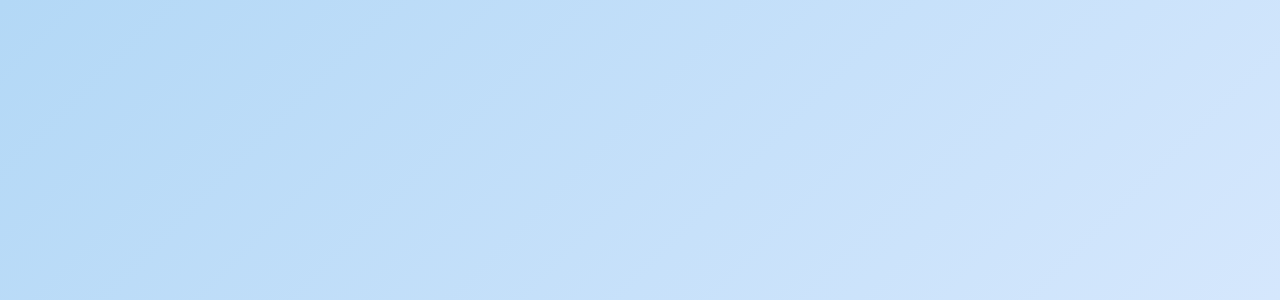
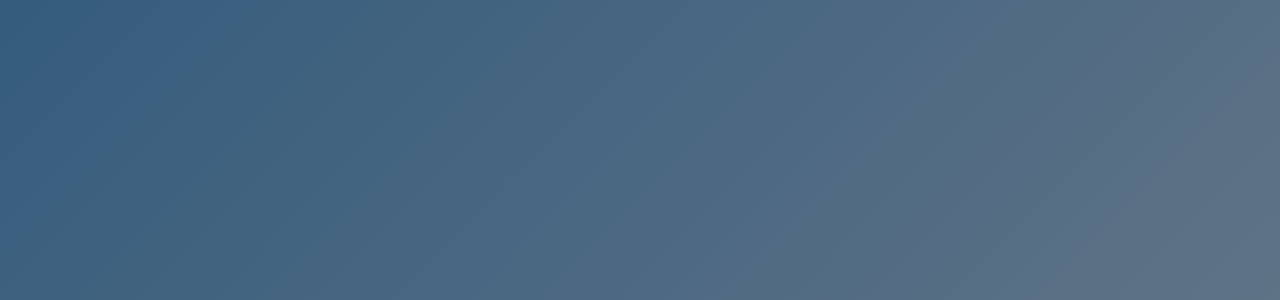
Before and after one commit to jenny-ghaccount/my-homepage, a website: page index.html in a window 1280 px wide. Shown: the top 300 px of the page. Drawn offline with Linux system fonts and the light colour scheme.

Commit message:
Update body background gradient in style.css

```diff
--- a/style.css
+++ b/style.css
@@ -3,7 +3,7 @@ body {
   min-height: 100vh;
   margin: 0;
   font-family: 'Segoe UI', Arial, sans-serif;
-  background: linear-gradient(135deg, #b3d8f6 0%, #e0ecff 100%);
+  background: linear-gradient(135deg, #355c7d 0%, #6c7a89 100%);
   display: flex;
   flex-direction: column;
   align-items: center;
```
